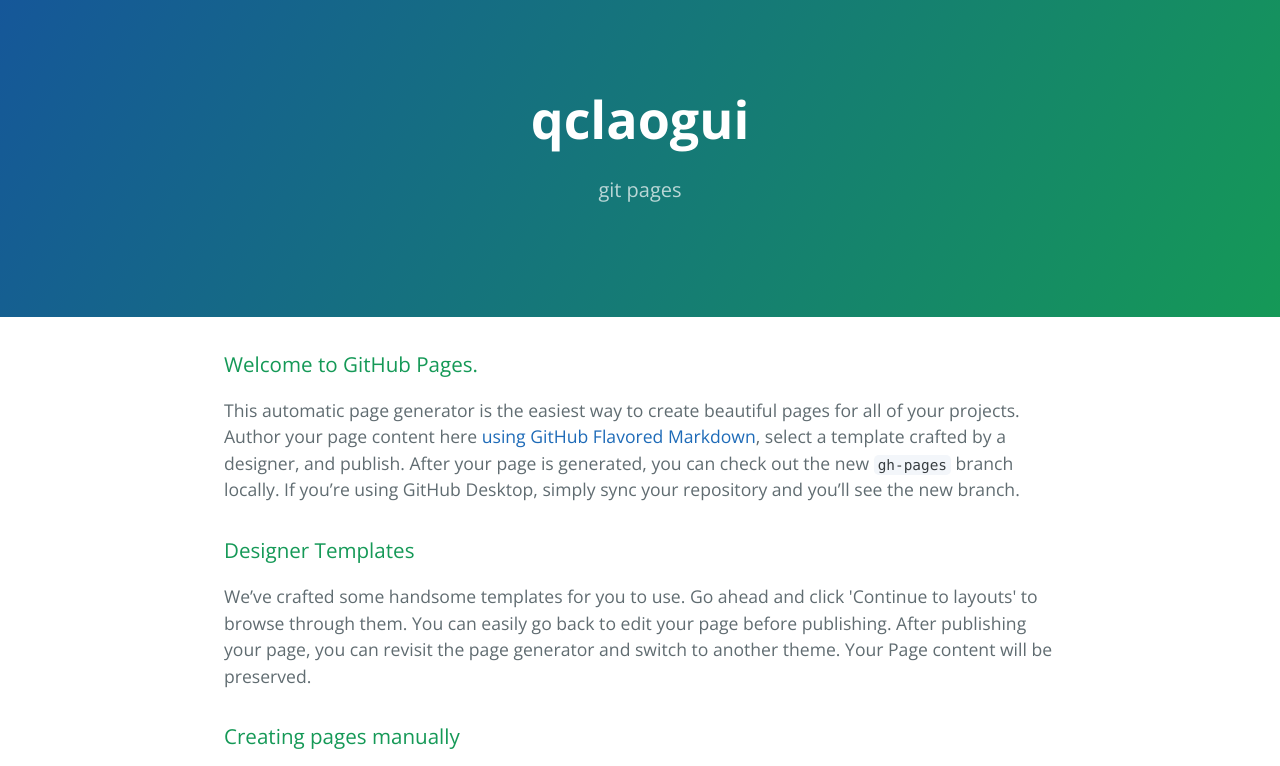
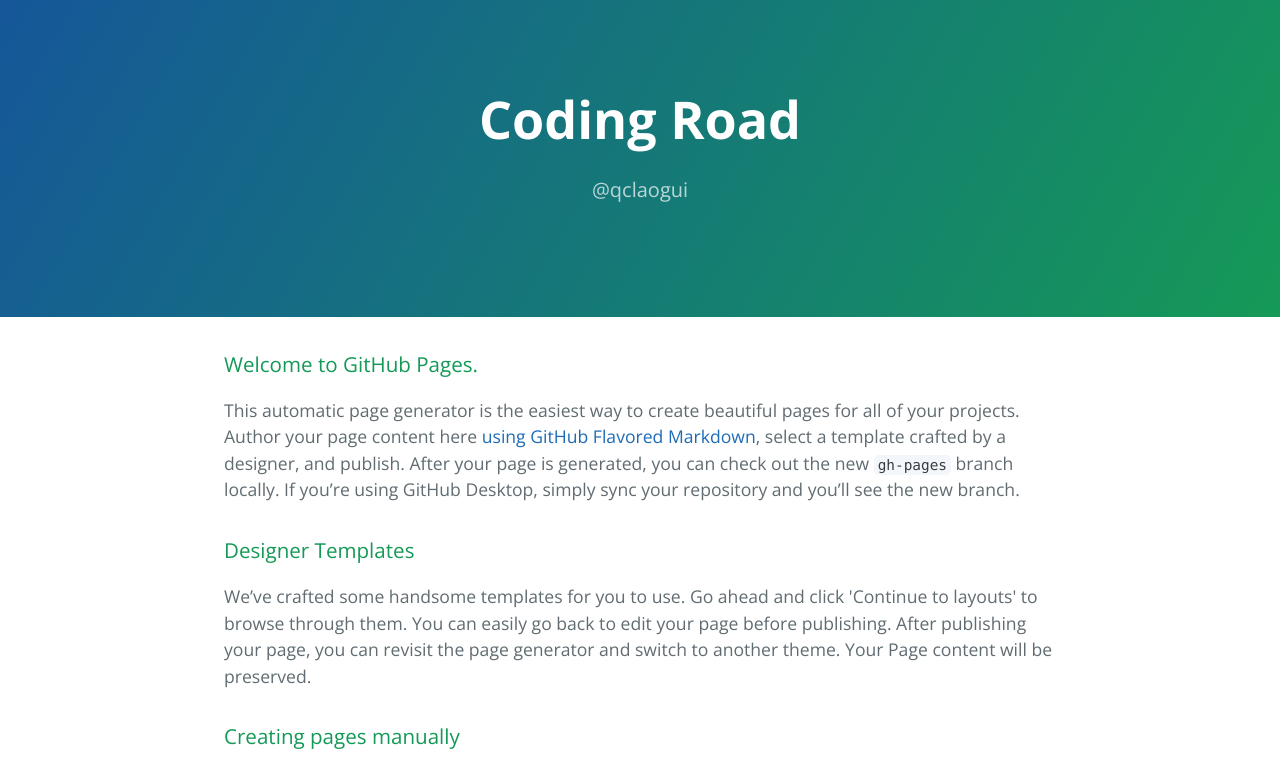
Before and after one commit to nangong010/nangong010.github.io, a plain HTML site: page index.html in a window 1280 px wide. Shown: the top 766 px of the page. Drawn offline with nearby package versions, Linux system fonts and the light colour scheme.

Commit message:
update
noting

```diff
--- a/index.html
+++ b/index.html
@@ -11,8 +11,8 @@
   </head>
   <body>
     <section class="page-header">
-      <h1 class="project-name">qclaogui</h1>
-      <h2 class="project-tagline">git pages</h2>
+      <h1 class="project-name">Coding Road</h1>
+      <h2 class="project-tagline">@qclaogui</h2>
     </section>
 
     <section class="main-content">
```
